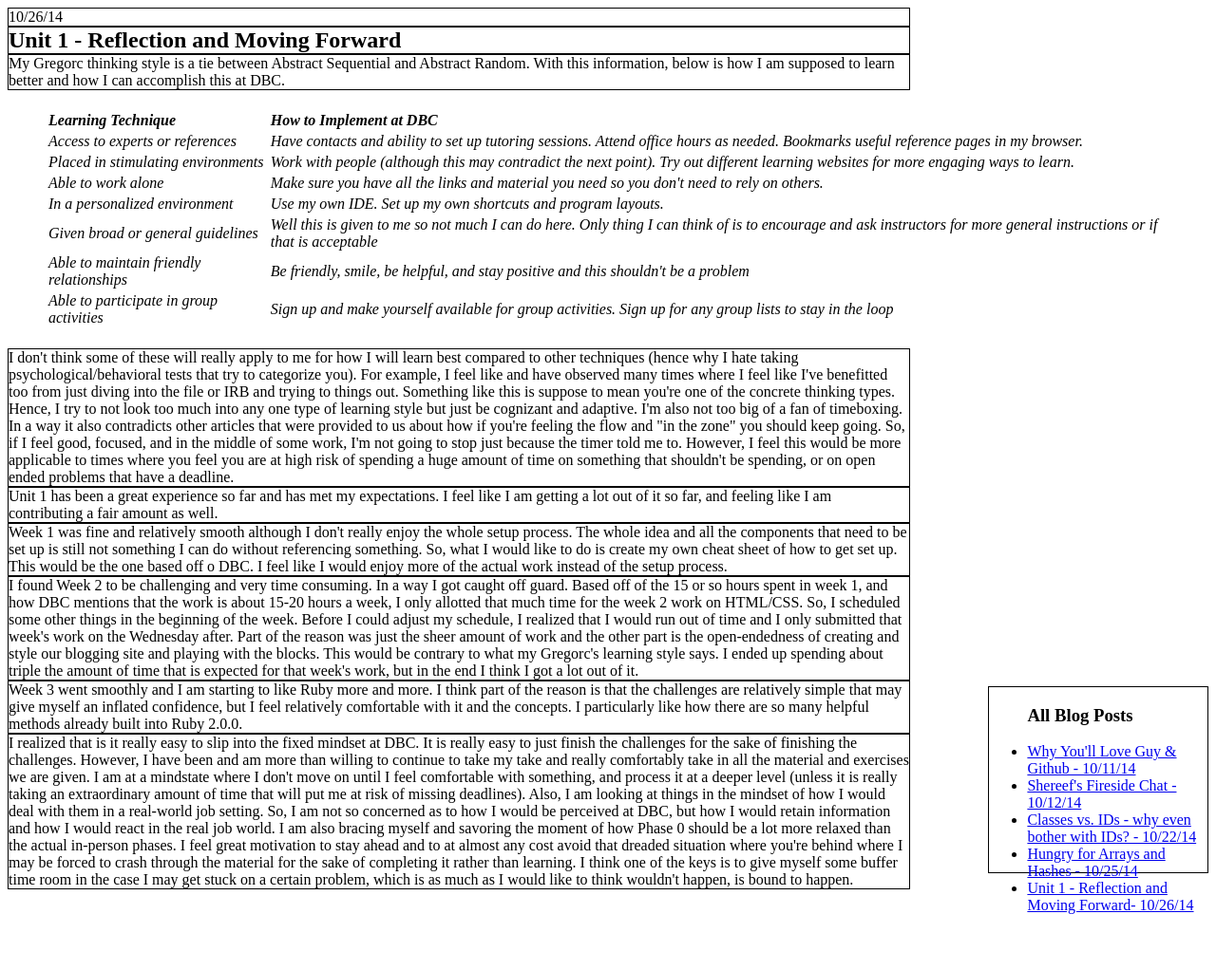
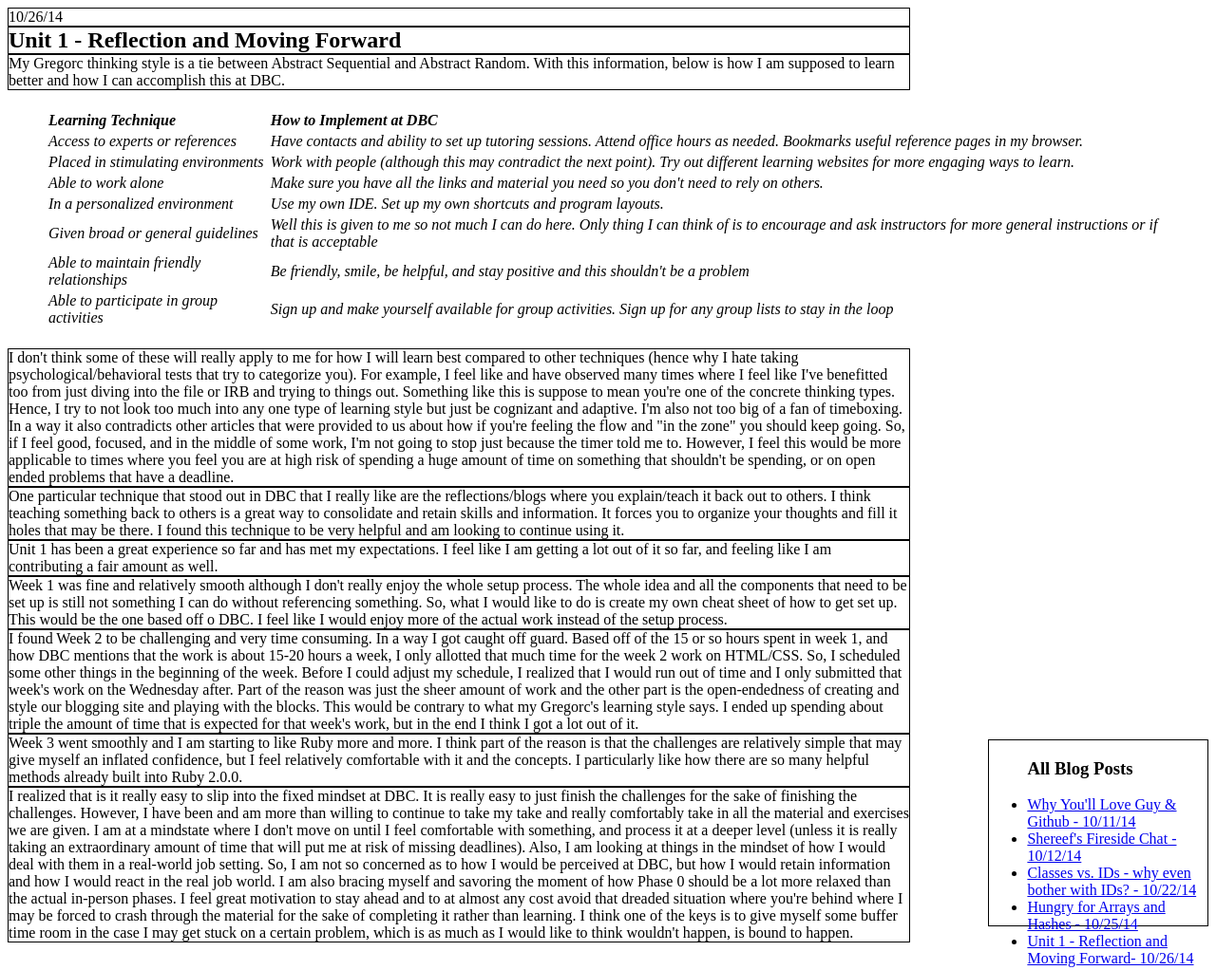
Before and after one commit to gsccheng/gsccheng.github.io, a plain HTML site: page blog/c3-thinking-style.html in a window 1280 px wide. Shown: the whole page at 95% size. Before the commit the page ends 970 px from the top, so only its background shows below. Drawn offline with Linux system fonts and the light colour scheme; files that its build step writes are made by us from their sources.

Commit message:
update blog

```diff
--- a/blog/c3-thinking-style.html
+++ b/blog/c3-thinking-style.html
@@ -36,6 +36,8 @@
 
 <p> I don't think some of these will really apply to me for how I will learn best compared to other techniques (hence why I hate taking psychological/behavioral tests that try to categorize you). For example, I feel like and have observed many times where I feel like I've benefitted too from just diving into the file or IRB and trying to things out. Something like this is suppose to mean you're one of the concrete thinking types. Hence, I try to not look too much into any one type of learning style but just be cognizant and adaptive. I'm also not too big of a fan of timeboxing. In a way it also contradicts other articles that were provided to us about how if you're feeling the flow and "in the zone" you should keep going. So, if I feel good, focused, and in the middle of some work, I'm not going to stop just because the timer told me to. However, I feel this would be more applicable to times where you feel you are at high risk of spending a huge amount of time on something that shouldn't be spending, or on open ended problems that have a deadline.</p>
 
+<p> One particular technique that stood out in DBC that I really like are the reflections/blogs where you explain/teach it back out to others. I think teaching something back to others is a great way to consolidate and retain skills and information. It forces you to organize your thoughts and fill it holes that may be there. I found this technique to be very helpful and am looking to continue using it.</p>
+
 <p> Unit 1 has been a great experience so far and has met my expectations. I feel like I am getting a lot out of it so far, and feeling like I am contributing a fair amount as well.</p>
 <p> Week 1 was fine and relatively smooth although I don't really enjoy the whole setup process. The whole idea and all the components that need to be set up is still not something I can do without referencing something. So, what I would like to do is create my own cheat sheet of how to get set up. This would be the one based off o DBC. I feel like I would enjoy more of the actual work instead of the setup process.</p>
 <p> I found Week 2 to be challenging and very time consuming. In a way I got caught off guard. Based off of the 15 or so hours spent in week 1, and how DBC mentions that the work is about 15-20 hours a week, I only allotted that much time for the week 2 work on HTML/CSS. So, I scheduled some other things in the beginning of the week. Before I could adjust my schedule, I realized that I would run out of time and I only submitted that week's work on the Wednesday after. Part of the reason was just the sheer amount of work and the other part is the open-endedness of creating and style our blogging site and playing with the blocks. This would be contrary to what my Gregorc's learning style says. I ended up spending about triple the amount of time that is expected for that week's work, but in the end I think I got a lot out of it.</p>
```
